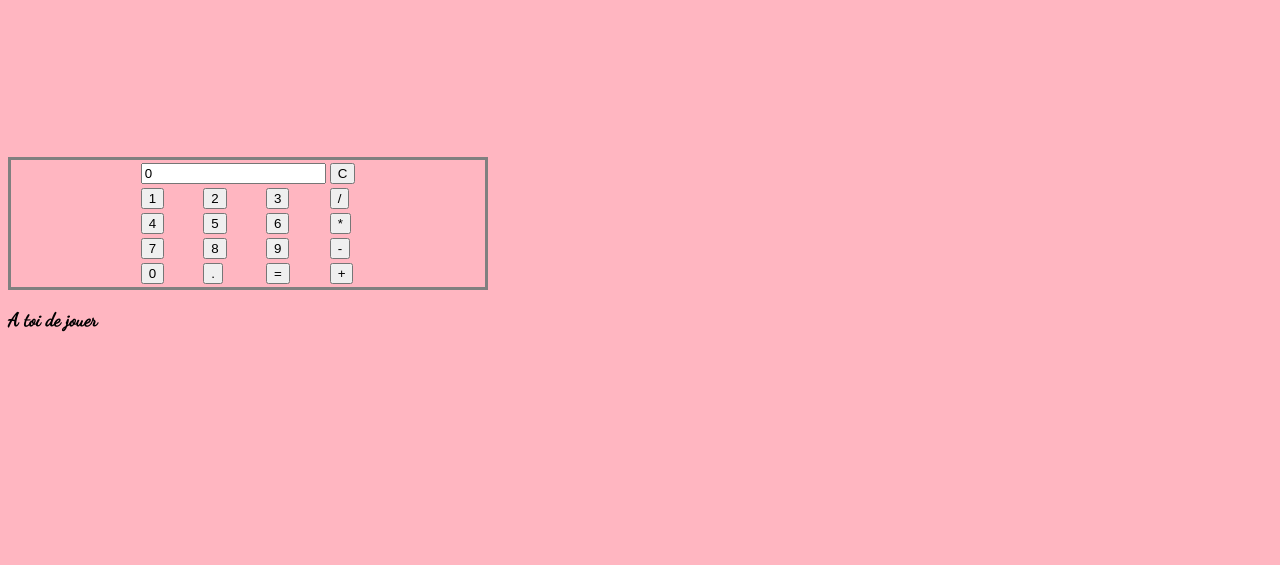
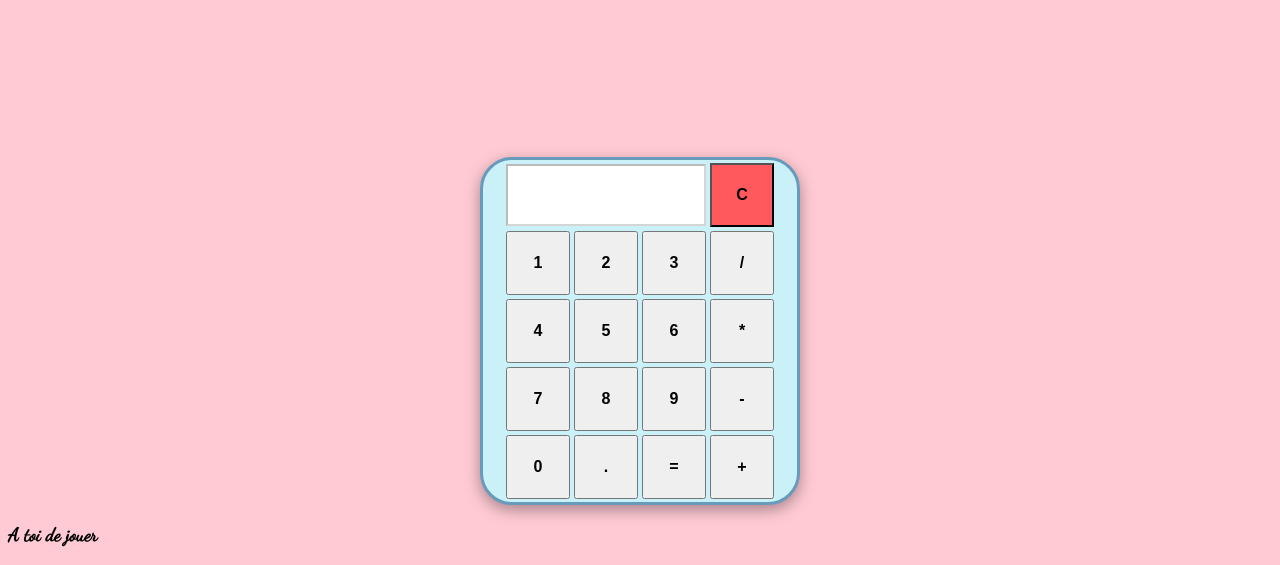
Before and after one commit to florine89/child-calculate, a website: page HTML/index.html in a window 1280 px wide. Shown: the part 251-816 px from the top of the page. Drawn offline with nearby package versions, Linux system fonts and the light colour scheme.

Commit message:
add jquery

```diff
--- a/CSS/style.css
+++ b/CSS/style.css
@@ -1,6 +1,14 @@
-body { background-color:#FFB6C1;
-    font-family: dancing script;
+body {
+     max-width: 100vw;
+     height:100vh;
+     background-color:#ffcad4;
+     font-family: dancing script;
 
+}
+
+main {
+    display:flex;
+    justify-content: center;
 }
 
 .header-small {
@@ -25,13 +33,44 @@ body { background-color:#FFB6C1;
     justify-content: center;
     margin-top: 10rem;
     border-style: solid;
-    width: 30rem;
+    border-radius: 2rem;
+    border-color: #669bbc;
+    width: 20rem;
+    box-shadow: rgba(0, 0, 0, 0.35) 0px 5px 15px;
+    background-color: #caf0f8;
 }
 
 .inside-calculatrice {
 /*width: 50rem;*/
+display: flex;
+justify-content: center;
 }
 
 .board-calculatrice {
     height: 2rem;
 }
+
+.button {
+    width: 4rem;
+    height:4rem;
+    font-weight: bold;
+    font-size: 1rem;
+}
+
+.button#remove {
+    background-color: #ff595e;
+}
+
+
+.display {
+    height: 3.5rem;
+    width: 12rem;
+    background-color: #ffffff;
+}
+
+.button:hover {
+transition: 0.5s;
+background-color: #fff;
+cursor: pointer;
+
+}
--- a/HTML/index.html
+++ b/HTML/index.html
@@ -7,6 +7,7 @@
     <title>Calculatrice</title>
     <link rel="stylesheet" href="../CSS/style.css">
     <link href="https://fonts.googleapis.com/css2?family=Asap&family=Dancing+Script&display=swap" rel="stylesheet">
+    <script src="https://code.jquery.com/jquery-3.6.4.js" integrity="sha256-a9jBBRygX1Bh5lt8GZjXDzyOB+bWve9EiO7tROUtj/E=" crossorigin="anonymous"></script>
 </head>
 <body>
     <header class="header">
@@ -19,36 +20,36 @@
         <table class="calculatrice">
             <div class="inside-calculatrice">
         <tr class="first-row">
-            <td colspan="3"><input id="output" value="0"></td>
-            <td><input type="button" value="C" onclick="forclear()" ></td>
+            <td colspan="3"><input class="display" id="output" disabled></td>
+            <td><input class="button" type="button" value="C" id="remove"  ></td>
          </tr>
 
         <tr class="second-row">
-            <td><input type="button" value="1" onclick="dis('1')"></td>
-            <td><input type="button" value="2" onclick="dis('2')"></td>
-            <td><input type="button" value="3" onclick="dis('3')"></td>
-            <td><input type="button" value="/" onclick="dis('/')"></td>
+            <td><input class="button" type="button" value="1" id="un "></td>
+            <td><input class="button" type="button" value="2" id="deux"></td>
+            <td><input class="button" type="button" value="3" id="trois"></td>
+            <td><input class="button" type="button" value="/" id="div"></td>
         </tr>
 
         <tr class="third-row">
-            <td><input type="button" value="4" onclick="dis('4')"></td>
-            <td><input type="button" value="5" onclick="dis('5')"></td>
-            <td><input type="button" value="6" onclick="dis('6')"></td>
-            <td><input type="button" value="*" onclick="dis('*')"></td>
+            <td><input class="button" type="button" value="4" id="quatre"></td>
+            <td><input class="button" type="button" value="5" id="cinq"></td>
+            <td><input class="button" type="button" value="6" id="six"></td>
+            <td><input class="button" type="button" value="*" id="mult"></td>
         </tr>
 
         <tr class="fourth-row">
-            <td><input type="button" value="7" onclick="dis('7')"></td>
-            <td><input type="button" value="8" onclick="dis('8')"></td>
-            <td><input type="button" value="9" onclick="dis('9')"></td>
-            <td><input type="button" value="-" onclick="dis('-')"></td>
+            <td><input class="button" type="button" value="7" id="sept"></td>
+            <td><input class="button" type="button" value="8" id="huit"></td>
+            <td><input class="button" type="button" value="9" id="neuf"></td>
+            <td><input class="button" type="button" value="-" id="sous"></td>
         </tr>
 
         <tr class="fifth-row">
-            <td><input type="button" value="0" onclick="dis('0')"></td>
-            <td><input type="button" value="." onclick="dis('.')"></td>
-            <td><input type="button" value="=" onclick="solve()"></td>
-            <td><input type="button" value="+" onclick="dis('+')"></td>
+            <td><input class="button" type="button" value="0" id="zero"></td>
+            <td><input class="button" type="button" value="." id="virg"></td>
+            <td><input class="button" type="button" value="=" id="result"></td>
+            <td><input class="button" type="button" value="+" id="add"></td>
         </tr>
           </div>
    </table>
--- a/JS/index.js
+++ b/JS/index.js
@@ -1,14 +1,10 @@
-function forclear() {
-    const content = Element.innerHTML;
-    document.getElementById("output").content = "0";
-    console.log("ça fonctionne")
-}
-console.log(forclear);
+/*$(document).ready(function(){
+    $('#un').click(function(){
+        document.table.display.value +=1;
+    });
+})*/
 
-function removeZero() {
-    const value = document.getElementById("output").innerHTML;
-    if (value == "5") {
-         value = " "
-         document.getElementById("output").innerHTML = value;
-    }
-}
+$(function() {
+    $( "#un" ).on( "1" );
+    console.log("yes")
+  });
--- /dev/null
+++ b/package.json
@@ -0,0 +1,5 @@
+{
+  "dependencies": {
+    "jquery": "^3.6.4"
+  }
+}
```
